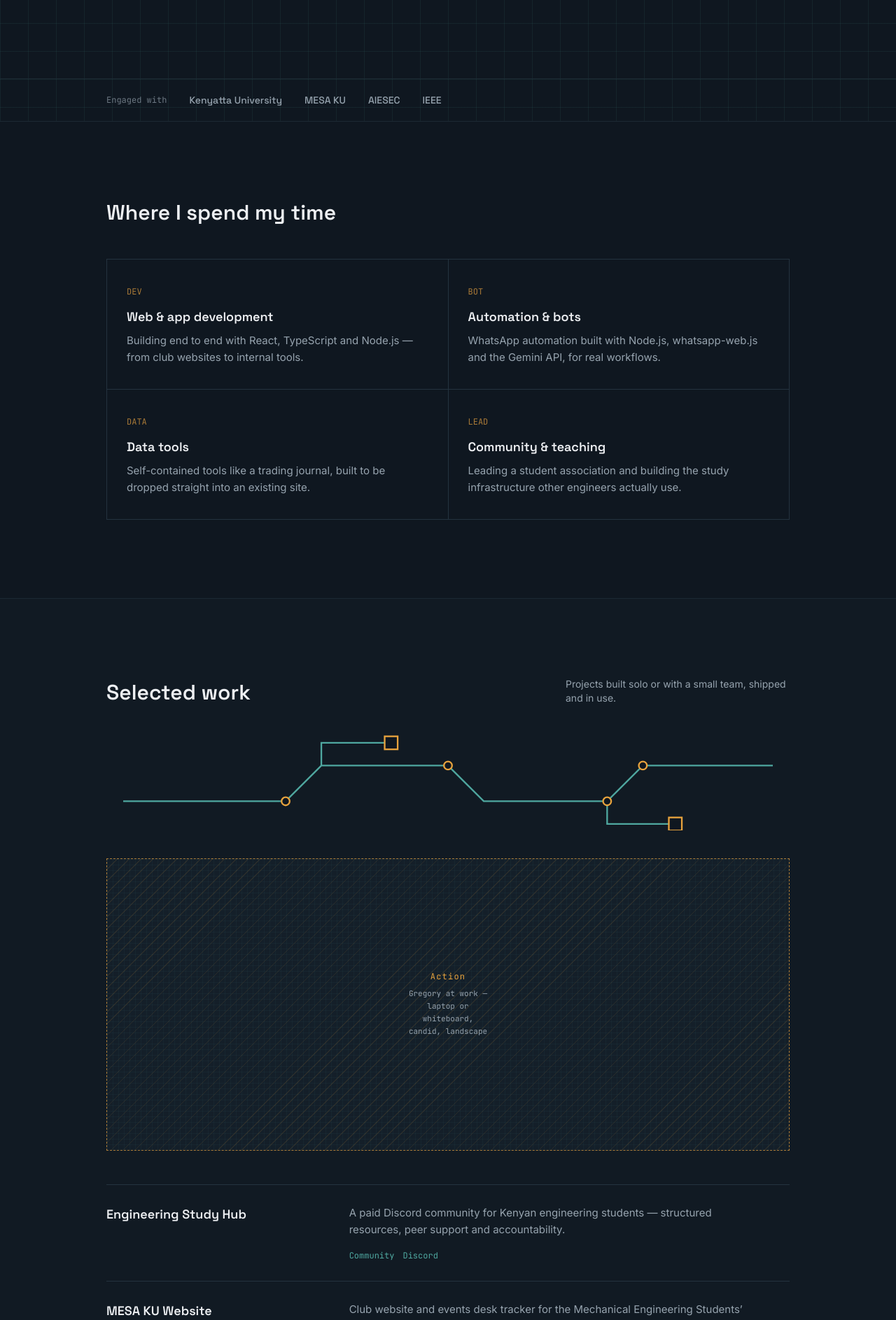
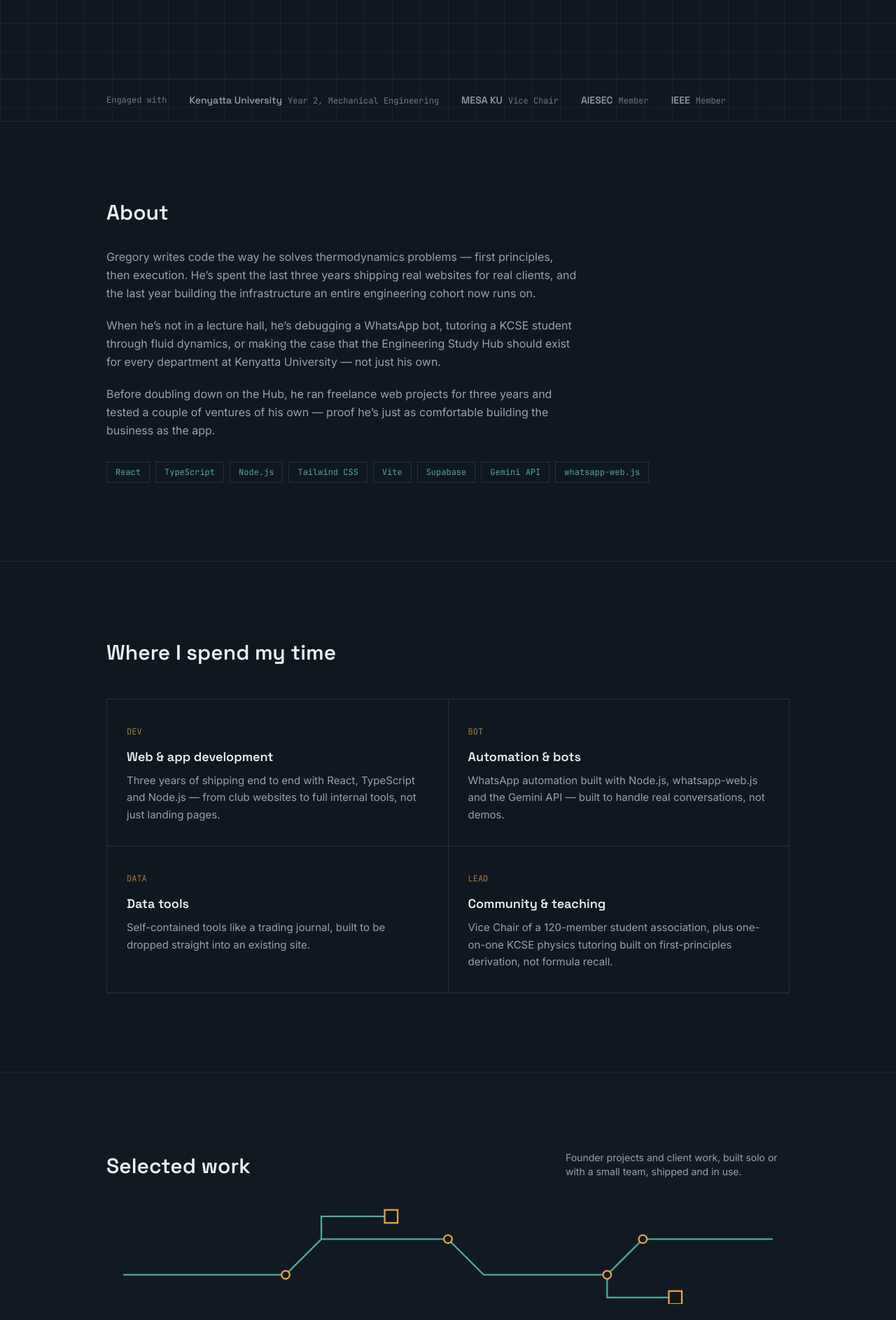
Before and after one commit to kkkkenya/My-portfolio, a React (Vite) app: page / in a window 1280 px wide. Shown: the part 540-2427 px from the top of the page at 70% size. Built offline with nearby package versions, Linux system fonts and the light colour scheme.

Commit message:
Populate portfolio content: About section, work grouping, experience, stats

```diff
--- a/src/App.tsx
+++ b/src/App.tsx
@@ -1,3 +1,4 @@
+import { About } from './components/About'
 import { Building } from './components/Building'
 import { Contact } from './components/Contact'
 import { Experience } from './components/Experience'
@@ -13,6 +14,7 @@ function App() {
       <Nav />
       <main>
         <Hero />
+        <About />
         <Expertise />
         <Work />
         <Experience />
--- /dev/null
+++ b/src/components/About.tsx
@@ -0,0 +1,39 @@
+import { aboutBio, stack } from '../data'
+import { Reveal } from './Reveal'
+
+export function About() {
+  return (
+    <section id="about" className="border-b border-line-soft">
+      <div className="mx-auto max-w-5xl px-6 py-20 md:py-28">
+        <Reveal>
+          <h2 className="font-display text-2xl font-semibold text-paper md:text-3xl">
+            About
+          </h2>
+        </Reveal>
+
+        <Reveal delay={100}>
+          <div className="mt-8 max-w-2xl space-y-5">
+            {aboutBio.map((para, i) => (
+              <p key={i} className="text-[15px] leading-relaxed text-paper-dim md:text-base">
+                {para}
+              </p>
+            ))}
+          </div>
+        </Reveal>
+
+        <Reveal delay={160}>
+          <div className="mt-8 flex flex-wrap gap-2">
+            {stack.map((tech) => (
+              <span
+                key={tech}
+                className="border border-line px-3 py-1.5 font-tag text-xs text-teal"
+              >
+                {tech}
+              </span>
+            ))}
+          </div>
+        </Reveal>
+      </div>
+    </section>
+  )
+}
--- a/src/components/Building.tsx
+++ b/src/components/Building.tsx
@@ -40,7 +40,7 @@ export function Building() {
           <PhotoSlot
             label="Detail"
             hint="Study Hub in action — community or session snapshot"
-            ratio="aspect-square"
+            ratio="aspect-[16/9] md:aspect-square"
             className="w-full self-start"
           />
         </Reveal>
--- a/src/components/Hero.tsx
+++ b/src/components/Hero.tsx
@@ -52,12 +52,15 @@ export function Hero() {
           <span className="font-tag text-xs text-paper-dim/70">
             Engaged with
           </span>
-          {affiliations.map((name) => (
+          {affiliations.map((item) => (
             <span
-              key={name}
+              key={item.name}
               className="font-display text-sm text-paper-dim"
             >
-              {name}
+              {item.name}
+              <span className="ml-2 font-tag text-xs text-paper-dim/70">
+                {item.role}
+              </span>
             </span>
           ))}
         </div>
--- a/src/components/Nav.tsx
+++ b/src/components/Nav.tsx
@@ -2,6 +2,7 @@ import { Menu, X } from 'lucide-react'
 import { useState } from 'react'
 
 const links = [
+  { href: '#about', label: 'About' },
   { href: '#expertise', label: 'Expertise' },
   { href: '#work', label: 'Work' },
   { href: '#experience', label: 'Experience' },
--- a/src/components/Work.tsx
+++ b/src/components/Work.tsx
@@ -13,7 +13,7 @@ export function Work() {
             Selected work
           </h2>
           <p className="max-w-xs text-sm text-paper-dim">
-            Projects built solo or with a small team, shipped and in use.
+            Founder projects and client work, built solo or with a small team, shipped and in use.
           </p>
         </Reveal>
 
@@ -28,15 +28,32 @@ export function Work() {
           />
         </Reveal>
 
-        <Reveal delay={100} className="mt-12 divide-y divide-line border-y border-line">
-          {projects.map((project) => (
+        {(
+          [
+            ['Founder & builder', 'founder'],
+            ['Client work', 'client'],
+          ] as const
+        ).map(([heading, category]) => (
+          <div key={category} className="mt-12">
+            <Reveal>
+              <h3 className="font-tag text-xs tracking-widest text-amber">
+                {heading}
+              </h3>
+            </Reveal>
+            <Reveal
+              delay={100}
+              className="mt-4 divide-y divide-line border-y border-line"
+            >
+              {projects
+                .filter((project) => project.category === category)
+                .map((project) => (
                   <article
                     key={project.title}
                     className="group grid gap-3 py-7 md:grid-cols-[1fr_2fr] md:gap-8"
                   >
-              <h3 className="font-display text-lg font-semibold text-paper">
+                    <h4 className="font-display text-lg font-semibold text-paper">
                       {project.title}
-              </h3>
+                    </h4>
                     <div>
                       <p className="max-w-xl text-[15px] leading-relaxed text-paper-dim">
                         {project.description}
@@ -67,6 +84,8 @@ export function Work() {
                 ))}
             </Reveal>
           </div>
+        ))}
+      </div>
     </section>
   )
 }
--- a/src/data.ts
+++ b/src/data.ts
@@ -1,16 +1,39 @@
 export const profile = {
   name: 'Gregory Muhoro Kimemiah',
-  tagline: 'Mechanical engineering student building software and study tools for African engineers.',
+  tagline:
+    'Mechanical engineering student building the tools, communities and code that other Kenyan engineers actually use.',
   location: 'Nairobi, Kenya',
   school: 'Kenyatta University',
   email: 'gregorykimemiah@gmail.com',
 }
 
-export const affiliations = [
-  'Kenyatta University',
-  'MESA KU',
-  'AIESEC',
-  'IEEE',
+export type Affiliation = {
+  name: string
+  role: string
+}
+
+export const affiliations: Affiliation[] = [
+  { name: 'Kenyatta University', role: 'Year 2, Mechanical Engineering' },
+  { name: 'MESA KU', role: 'Vice Chair' },
+  { name: 'AIESEC', role: 'Member' },
+  { name: 'IEEE', role: 'Member' },
+]
+
+export const aboutBio: string[] = [
+  'Gregory writes code the way he solves thermodynamics problems — first principles, then execution. He\u2019s spent the last three years shipping real websites for real clients, and the last year building the infrastructure an entire engineering cohort now runs on.',
+  'When he\u2019s not in a lecture hall, he\u2019s debugging a WhatsApp bot, tutoring a KCSE student through fluid dynamics, or making the case that the Engineering Study Hub should exist for every department at Kenyatta University — not just his own.',
+  'Before doubling down on the Hub, he ran freelance web projects for three years and tested a couple of ventures of his own — proof he\u2019s just as comfortable building the business as the app.',
+]
+
+export const stack: string[] = [
+  'React',
+  'TypeScript',
+  'Node.js',
+  'Tailwind CSS',
+  'Vite',
+  'Supabase',
+  'Gemini API',
+  'whatsapp-web.js',
 ]
 
 export type Expertise = {
@@ -23,12 +46,12 @@ export const expertise: Expertise[] = [
   {
     code: 'DEV',
     title: 'Web & app development',
-    body: 'Building end to end with React, TypeScript and Node.js — from club websites to internal tools.',
+    body: 'Three years of shipping end to end with React, TypeScript and Node.js — from club websites to full internal tools, not just landing pages.',
   },
   {
     code: 'BOT',
     title: 'Automation & bots',
-    body: 'WhatsApp automation built with Node.js, whatsapp-web.js and the Gemini API, for real workflows.',
+    body: 'WhatsApp automation built with Node.js, whatsapp-web.js and the Gemini API — built to handle real conversations, not demos.',
   },
   {
     code: 'DATA',
@@ -38,7 +61,7 @@ export const expertise: Expertise[] = [
   {
     code: 'LEAD',
     title: 'Community & teaching',
-    body: 'Leading a student association and building the study infrastructure other engineers actually use.',
+    body: 'Vice Chair of a 120-member student association, plus one-on-one KCSE physics tutoring built on first-principles derivation, not formula recall.',
   },
 ]
 
@@ -47,41 +70,60 @@ export type Project = {
   description: string
   tags: string[]
   link?: string
+  category: 'founder' | 'client'
 }
 
 export const projects: Project[] = [
   {
     title: 'Engineering Study Hub',
     description:
-      'A paid Discord community for Kenyan engineering students — structured resources, peer support and accountability.',
+      'A paid Discord community for Kenyan engineering students — structured resources, peer support and accountability, now 120 members strong and growing.',
     tags: ['Community', 'Discord'],
+    category: 'founder',
   },
   {
     title: 'MESA KU Website',
     description:
-      'Club website and events desk tracker for the Mechanical Engineering Students\u2019 Association at Kenyatta University.',
-    tags: ['React', 'Web'],
+      'Club website and Events Desk tracker for the Mechanical Engineering Students\u2019 Association at Kenyatta University — 27 verified engineering events tracked and counting.',
+    tags: ['React', 'Supabase'],
     link: 'https://mesa.co.ke',
+    category: 'founder',
+  },
+  {
+    title: 'Life Reset: 66-Day Habit',
+    description:
+      'A full habit-tracking app built around the 66-day habit-formation window — adaptive AI coaching, a 7-pillar life system, quests and cross-device sync.',
+    tags: ['React', 'Supabase', 'Gemini API'],
+    link: 'https://life-reset-v.vercel.app/',
+    category: 'founder',
+  },
+  {
+    title: 'WhatsApp Automation Bots',
+    description:
+      'Automation bots built with Node.js, whatsapp-web.js and the Gemini API, including an AI-drafted-reply bot routed through a Telegram approval flow.',
+    tags: ['Node.js', 'Automation'],
+    category: 'founder',
   },
   {
     title: 'OVCapital Trade Journal',
     description:
-      'A self-contained, single-file React trading journal, deployed to Vercel and embedded in the OVCapital marketing site.',
-    tags: ['React', 'Vercel'],
+      'A self-contained, single-file React trading journal for OVCapital — chart-screenshot paste, weekly/monthly/quarterly/yearly P&L, embedded straight into their marketing site.',
+    tags: ['React', 'Client work'],
     link: 'https://ov-capital.vercel.app/',
+    category: 'client',
   },
   {
-    title: 'Life Reset: 66-Day Habit',
-    description:
-      'A personal habit-tracking web app built around a 66-day habit-formation window.',
-    tags: ['Web App'],
-    link: 'https://life-reset-v.vercel.app/',
+    title: 'BEK Organization Site',
+    description: 'A commissioned website built for the BEK organization.',
+    tags: ['Client work'],
+    category: 'client',
   },
   {
-    title: 'WhatsApp Automation Bots',
+    title: 'Sue Autos',
     description:
-      'Automation bots built with Node.js, whatsapp-web.js and the Gemini API.',
-    tags: ['Node.js', 'Automation'],
+      'A dealership website built for Sue Autos to showcase and list vehicles for sale.',
+    tags: ['Client work'],
+    category: 'client',
   },
 ]
 
@@ -94,7 +136,7 @@ export type Stat = {
 export const stats: Stat[] = [
   { value: 120, suffix: '', label: 'Study Hub members' },
   { value: 27, suffix: '', label: 'verified events tracked' },
-  { value: 66, suffix: '-day', label: 'habit window' },
+  { value: 3, suffix: ' yrs', label: 'building websites' },
 ]
 
 export type ExperienceItem = {
@@ -109,13 +151,19 @@ export const experience: ExperienceItem[] = [
     role: 'Vice Chair',
     org: 'MESA KU',
     period: 'Current',
-    body: 'Co-leading the Mechanical Engineering Students\u2019 Association at Kenyatta University, including its website and events desk.',
+    body: 'Co-leading the Mechanical Engineering Students\u2019 Association at Kenyatta University, including its website and Events Desk tracker.',
   },
   {
     role: 'Class Representative',
     org: 'Year 2 Mechanical Engineering, Kenyatta University',
     period: 'Current',
     body: 'Point of contact between classmates and faculty for a full year group of mechanical engineering students.',
+  },
+  {
+    role: 'Physics Tutor',
+    org: 'Independent, KCSE prep',
+    period: 'Current',
+    body: 'One-on-one tutoring built on first-principles derivation and error analysis — built full exam-prep resources covering Quantity of Heat, Work/Energy/Power/Machines, Equilibrium and Fluid Flow, all with detailed worked solutions.',
   },
   {
     role: 'Member',
@@ -126,7 +174,7 @@ export const experience: ExperienceItem[] = [
   {
     role: 'Freelance Web Developer',
     org: 'Independent',
-    period: 'Past',
-    body: 'Delivered web projects for clients before stepping back to focus on the Engineering Study Hub.',
+    period: '3 years',
+    body: 'Delivered client sites (including BEK and Sue Autos) and internal tools before stepping back to focus full-time on the Engineering Study Hub.',
   },
 ]
```
Lines whose indentation alone changed are shown as unchanged.
